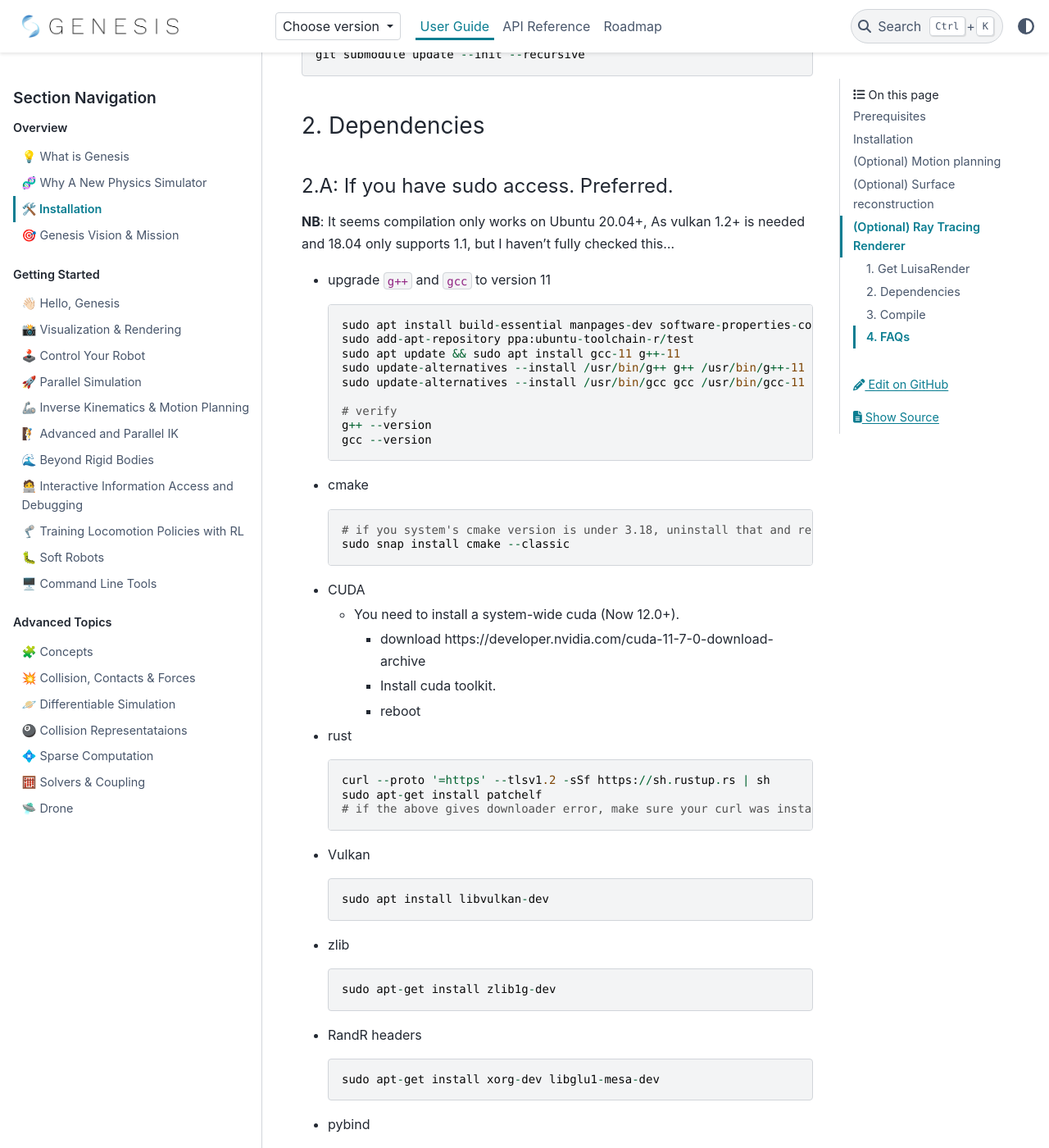
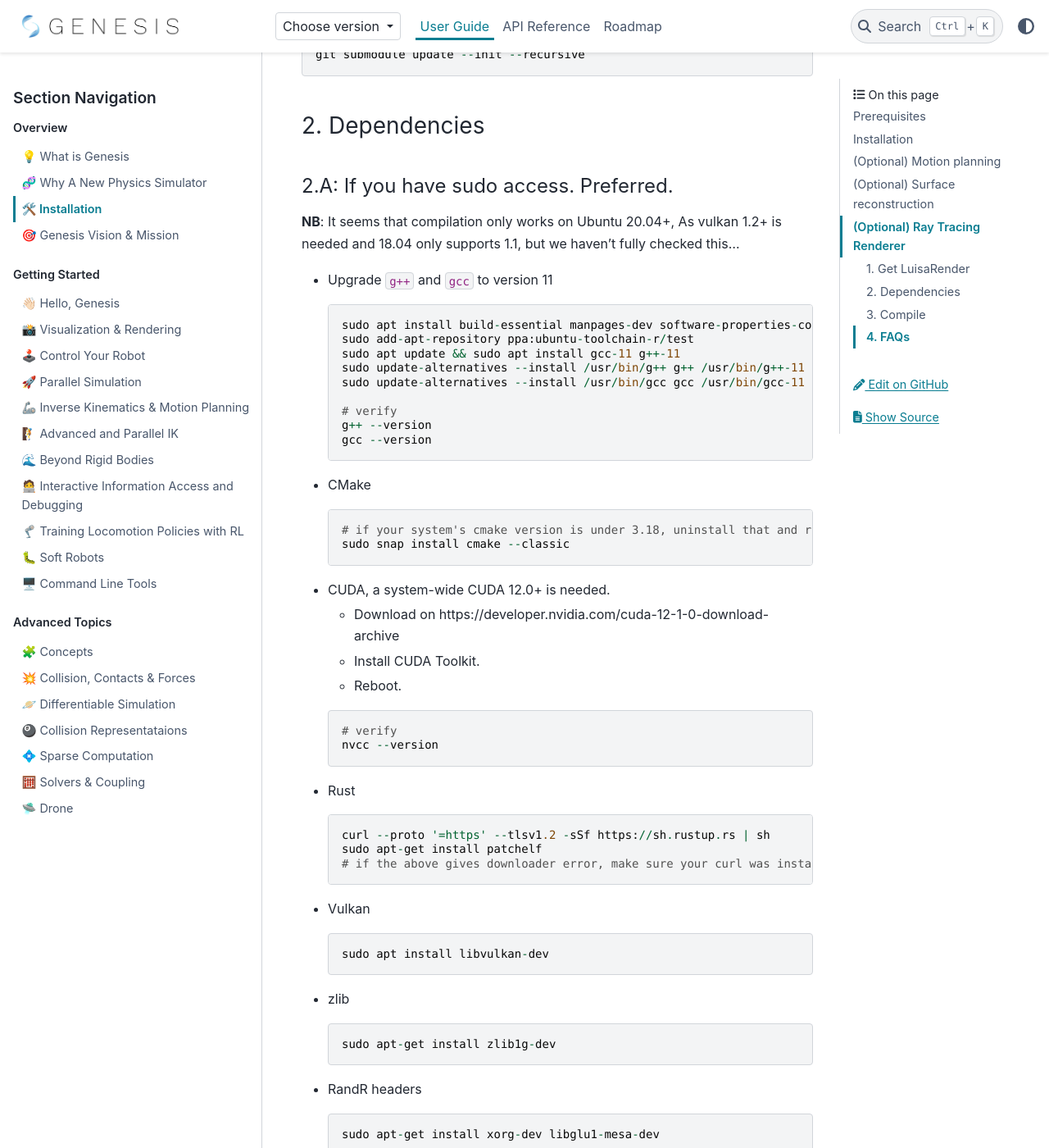
Before and after one commit to kyudongkim/genesis-doc, a Sphinx documentation site: the page built from source/user_guide/overview/installation.md, in a window 1280 px wide and 1400 px high, scrolled down 2177 px. Shown: the whole window at 82% size. Built offline with Sphinx 7.4.7 and the PyData theme 0.15.4, drawn with Linux system fonts in a browser that asks for light colours; the version number could not be read and is left out; some of the changed text lies outside the part shown.

Commit message:
Update Luisa installation

````diff
--- a/source/user_guide/overview/installation.md
+++ b/source/user_guide/overview/installation.md
@@ -60,9 +60,9 @@ git submodule update --init --recursive
 ### 2. Dependencies
 
 #### 2.A: If you have sudo access. Preferred.
-**NB**: It seems compilation only works on Ubuntu 20.04+, As vulkan 1.2+ is needed and 18.04 only supports 1.1, but I haven't fully checked this...
+**NB**: It seems that compilation only works on Ubuntu 20.04+, As vulkan 1.2+ is needed and 18.04 only supports 1.1, but we haven't fully checked this...
 
-- upgrade `g++` and `gcc` to version 11
+- Upgrade `g++` and `gcc` to version 11
     ```
     sudo apt install build-essential manpages-dev software-properties-common
     sudo add-apt-repository ppa:ubuntu-toolchain-r/test
@@ -74,17 +74,21 @@ git submodule update --init --recursive
     g++ --version
     gcc --version
     ```
-- cmake
+- CMake
     ```
-    # if you system's cmake version is under 3.18, uninstall that and reinstall via snap
+    # if your system's cmake version is under 3.18, uninstall that and reinstall via snap
     sudo snap install cmake --classic
     ```
-- CUDA
-    - You need to install a system-wide cuda (Now 12.0+).
-        - download https://developer.nvidia.com/cuda-11-7-0-download-archive
-        - Install cuda toolkit.
-        - reboot
-- rust
+- CUDA, a system-wide CUDA 12.0+ is needed.
+    - Download on https://developer.nvidia.com/cuda-12-1-0-download-archive
+    - Install CUDA Toolkit.
+    - Reboot.
+
+    ```
+    # verify
+    nvcc --version
+    ```
+- Rust
     ```
     curl --proto '=https' --tlsv1.2 -sSf https://sh.rustup.rs | sh
     sudo apt-get install patchelf
@@ -102,13 +106,13 @@ git submodule update --init --recursive
     ```
     sudo apt-get install xorg-dev libglu1-mesa-dev
     ```
+- libsnappy
+    ```
+    sudo apt-get install libsnappy-dev
+    ```
 - pybind
     ```
     pip install "pybind11[global]"
-    ```
-- libsnappy
-    ```
-    sudo apt-get install libsnappy-dev
     ```
 #### 2.B: If you have no sudo.
 - conda dependencies
````
